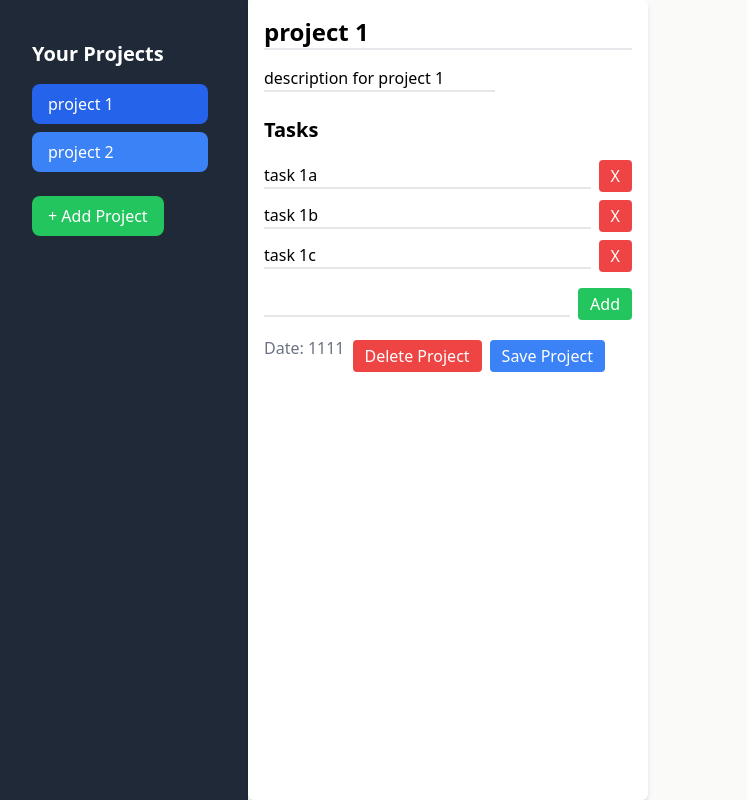
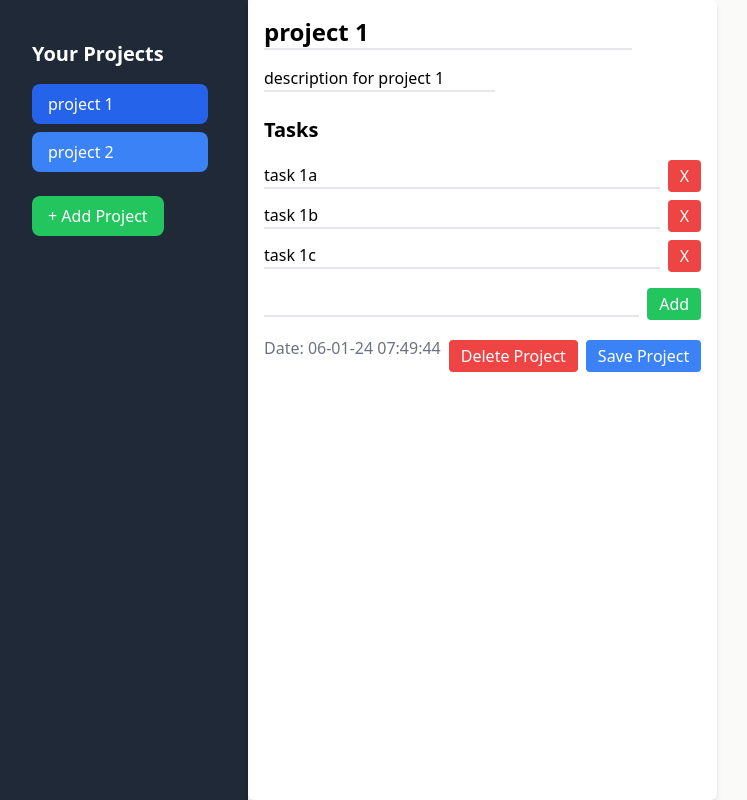
Before and after one commit to slavkoSenkiv/project-management-react, a React (Vite) app: page / in a window 1280 px wide. Both pictures are taken after a click on the button "project 1". Shown: the whole page, without its empty margins (8-755 px from the left). Built offline with nearby package versions, Linux system fonts and the light colour scheme.

Commit message:
fixed brocken task editing and added dynamic date on changes

```diff
--- a/src/App.jsx
+++ b/src/App.jsx
@@ -10,22 +10,45 @@ function App() {
       title: "project 1",
       description: "description for project 1",
       tasks: ["task 1a", "task 1b", "task 1c"],
-      date: "1111",
+      date: getFormattedDateTime(),
     },
     {
       id: 2,
       title: "project 2",
       description: "description for project 2",
       tasks: ["task 2a", "task 2b", "task 2c"],
-      date: "2222",
+      date: getFormattedDateTime(),
     },
   ];
 
   const [projectsArr, setProjectsArr] = useState(defProjectsCollection);
-  const [mainPartState, setMainPartState] = useState(1);
+  const [mainPartState, setMainPartState] = useState("no-project-selected");
+
+  function getFormattedDateTime() {
+    const now = new Date();
+
+    // Get date components
+    const day = now.getDate();
+    const month = now.getMonth() + 1; // Months are zero-based
+    const year = now.getFullYear() % 100; // Get last two digits of the year
+
+    // Get time components
+    const hours = now.getHours();
+    const minutes = now.getMinutes();
+    const seconds = now.getSeconds();
+
+    // Add leading zero if needed
+    const pad = (value) => (value < 10 ? `0${value}` : value);
+
+    // Format the date-time string
+    const dateString = `${pad(day)}-${pad(month)}-${pad(year)}`;
+    const timeString = `${pad(hours)}:${pad(minutes)}:${pad(seconds)}`;
+
+    return `${dateString} ${timeString}`;
+  }
 
   function handleNewProject() {
-    setMainPartState('blank-project');
+    setMainPartState("blank-project");
   }
 
   function handleLoadProject(existingProject) {
@@ -33,18 +56,20 @@ function App() {
   }
 
   function handleUpdateExistingProject(updatedProject) {
+    updatedProject.date = getFormattedDateTime();
     setProjectsArr((prevProjectsArr) => {
       return prevProjectsArr.map((project) =>
         project.id === updatedProject.id ? updatedProject : project
       );
     });
-    setMainPartState('no-project-selected');
+    setMainPartState("no-project-selected");
   }
 
   function handleSaveNewProject(newProject) {
+    newProject.date = getFormattedDateTime()
     newProject.id = projectsArr.length + 1;
     setProjectsArr((prevProjectsArr) => [...prevProjectsArr, newProject]);
-    setMainPartState('no-project-selected');
+    setMainPartState("no-project-selected");
   }
 
   function handleDeleteProject(projectToDelete) {
@@ -68,9 +93,9 @@ function App() {
         addProjectClick={handleNewProject}
       />
 
-      {mainPartState === 'no-project-selected' ? (
+      {mainPartState === "no-project-selected" ? (
         <NoProjectSelected addProjectClick={handleNewProject} />
-      ) : mainPartState === 'blank-project' ? (
+      ) : mainPartState === "blank-project" ? (
         <ProjectPreview
           id={projectsArr.length + 1}
           projects={projectsArr}
--- a/src/components/ProjectPreview.jsx
+++ b/src/components/ProjectPreview.jsx
@@ -1,5 +1,4 @@
 import { useState } from "react";
-import { v4 as uuidv4 } from "uuid";
 
 export default function ProjectPreview({
   id,
@@ -34,9 +33,9 @@ export default function ProjectPreview({
   const [newTaskInput, setNewTaskInput] = useState("");
 
   function handleInputChange(event, parameter) {
-    setProjectData((prevObj) => {
-      prevObj[parameter] = event.target.value;
-      return { ...prevObj };
+    setProjectData((prevProject) => {
+      prevProject[parameter] = event.target.value;
+      return { ...prevProject };
     });
   }
 
@@ -54,10 +53,11 @@ export default function ProjectPreview({
       deepCopyProject.tasks = [...prevProject.tasks, newTaskInput];
       return deepCopyProject;
     });
-    setNewTaskInput("")
+    setNewTaskInput("");
   }
 
   function onSubtaskChange(event, taskIndex) {
+
     setProjectData((prevProject) => {
       const deepCopyProject = { ...prevProject };
       deepCopyProject.tasks = [...prevProject.tasks];
@@ -95,13 +95,15 @@ export default function ProjectPreview({
         </p>
       ) : (
         projectData.tasks.map((task, taskIndex) => (
-          <span key={uuidv4()} className="flex items-center mb-2">
+          <span  className="flex items-center mb-2" key={taskIndex}>
+
             <input
               type="text"
-              defaultValue={task}
+              value={task}
               onChange={(event) => onSubtaskChange(event, taskIndex)}
               className="flex-1 border-b-2 focus:outline-none focus:border-blue-500"
             />
+
             <button
               className="ml-2 px-3 py-1 bg-red-500 text-white rounded"
               onClick={() => handleRemoveSubtask(taskIndex)}
```
